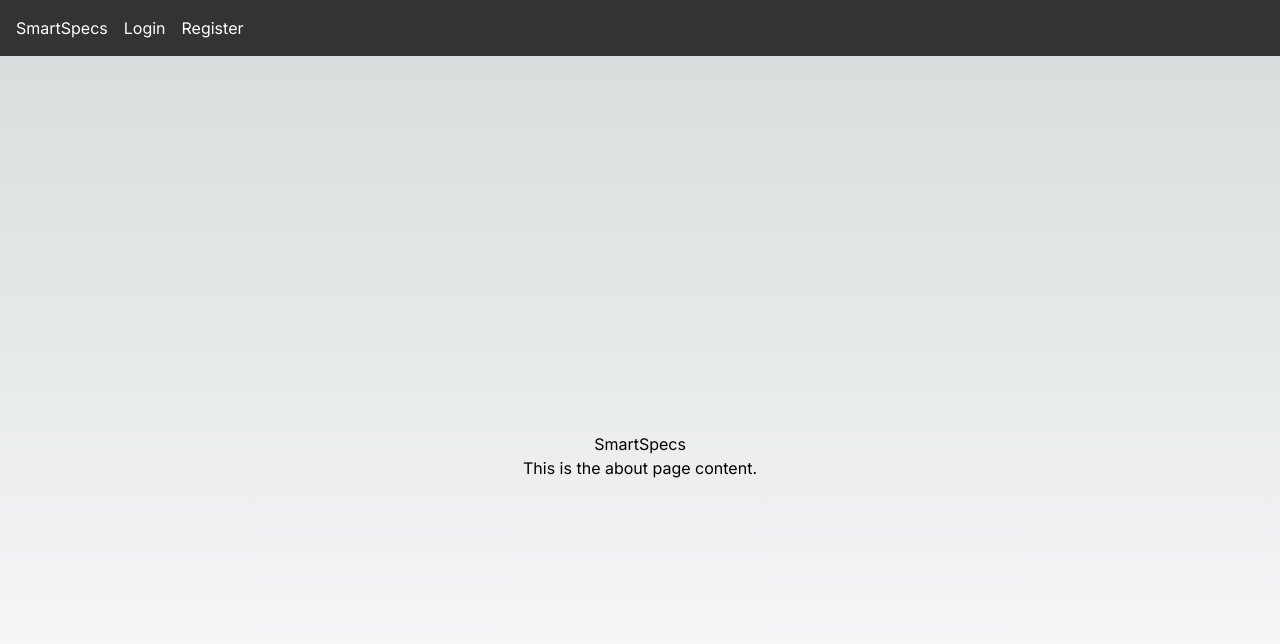
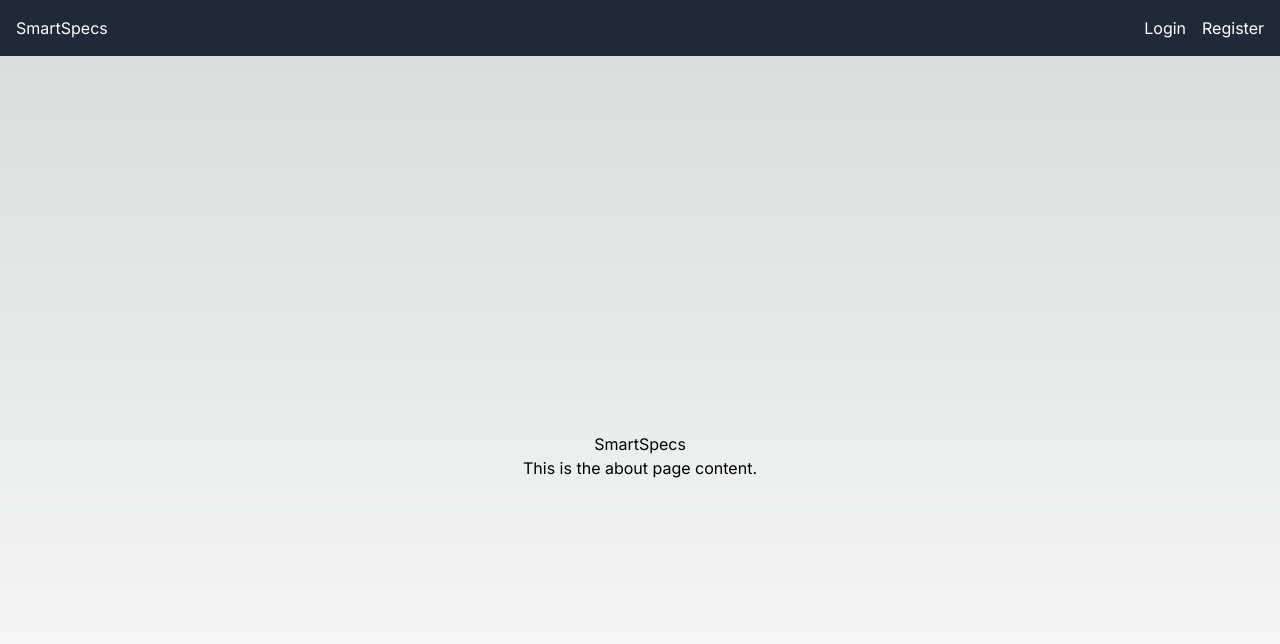
Before and after one commit to drh-14/smartspecs, a Next.js app: page / in a window 1280 px wide. Shown: the top 644 px of the page. Built offline with nearby package versions, Linux system fonts and the light colour scheme.

Commit message:
Update navbar

```diff
--- a/src/app/components/Navbar.tsx
+++ b/src/app/components/Navbar.tsx
@@ -1,4 +1,4 @@
-'use client'
+'use client';
 
 import { FC } from 'react';
 import { useRouter } from 'next/navigation';
@@ -7,41 +7,35 @@ const Navbar: FC = () => {
 	const router = useRouter();
 
 	return (
-		<nav>
-		<ul>
+		<nav className="bg-gray-800 text-white p-4">
+		<ul className="flex justify-between items-center">
 			<li>
-			<a onClick={() => router.push('/')}>SmartSpecs</a>
+			<a
+				onClick={() => router.push('/')}
+				className="hover:underline cursor-pointer"
+			>
+				SmartSpecs
+			</a>
+			</li>
+			<div className="flex space-x-4">
+			<li>
+				<a
+				onClick={() => router.push('/login')}
+				className="hover:underline cursor-pointer"
+				>
+				Login
+				</a>
 			</li>
 			<li>
-			<a onClick={() => router.push('/login')}>Login</a>
+				<a
+				onClick={() => router.push('/register')}
+				className="hover:underline cursor-pointer"
+				>
+				Register
+				</a>
 			</li>
-			<li>
-			<a onClick={() => router.push('/register')}>Register</a>
-			</li>
+			</div>
 		</ul>
-		<style jsx>{`
-			nav {
-			background: #333;
-			color: #fff;
-			padding: 1rem;
-			}
-			ul {
-			list-style: none;
-			display: flex;
-			gap: 1rem;
-			}
-			li {
-			margin: 0;
-			}
-			a {
-			color: #fff;
-			text-decoration: none;
-			cursor: pointer;
-			}
-			a:hover {
-			text-decoration: underline;
-			}
-		`}</style>
 		</nav>
 	);
 };
```
